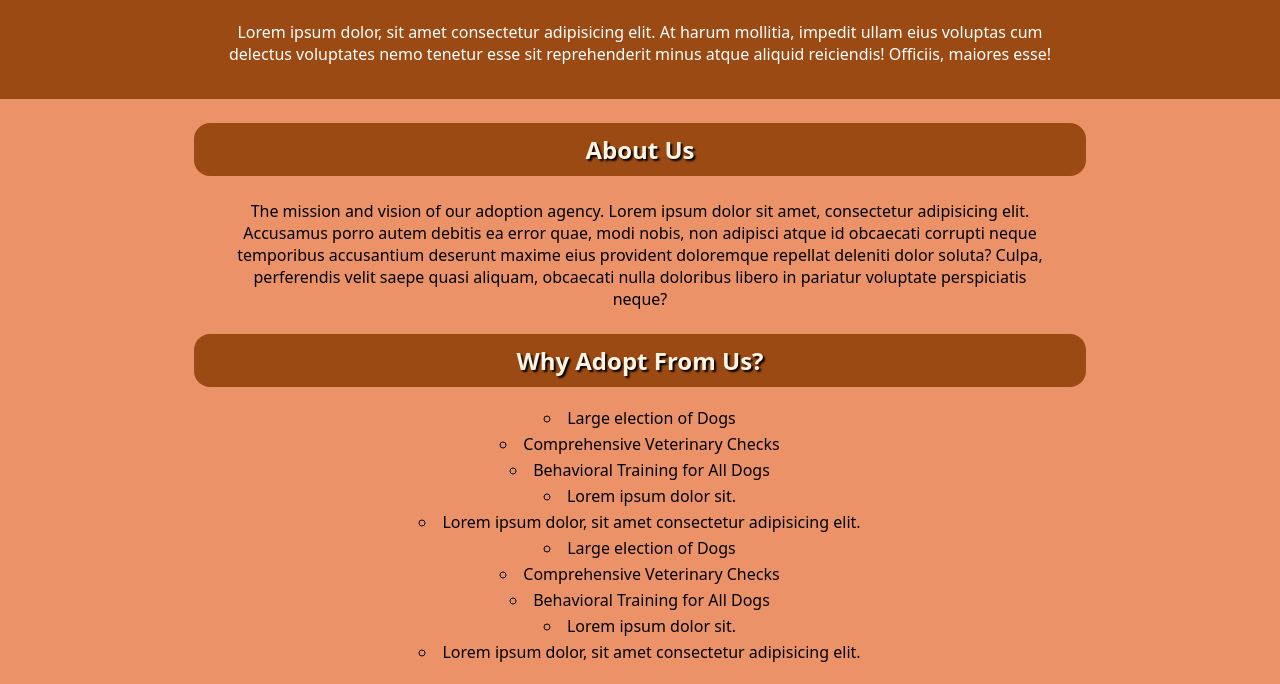
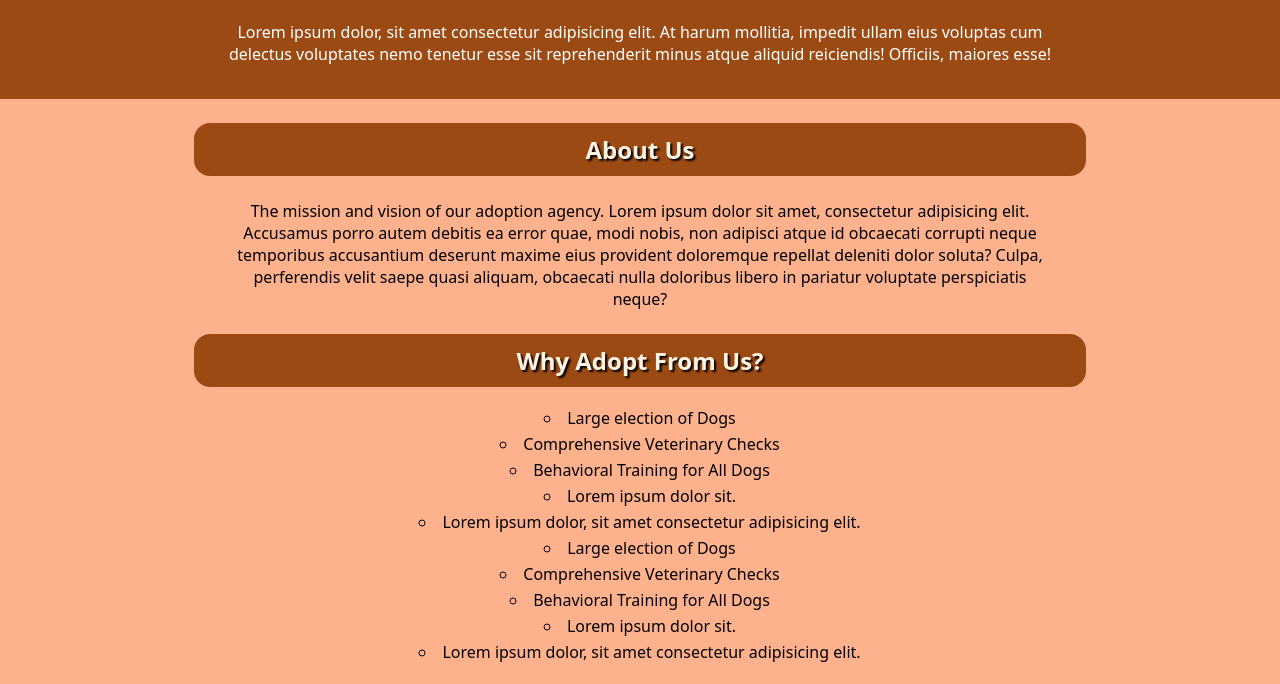
Before and after one commit to hexzoner/Landing-Page, a plain HTML site: page index.html in a window 1280 px wide. Shown: the part 72-756 px from the top of the page. Drawn offline with Linux system fonts and the light colour scheme.

Commit message:
changed background color

```diff
--- a/style.css
+++ b/style.css
@@ -8,7 +8,7 @@ body {
   font-family: system-ui, -apple-system, BlinkMacSystemFont, "Segoe UI", Roboto,
     Oxygen, Ubuntu, Cantarell, "Open Sans", "Helvetica Neue", sans-serif;
 
-  background-color: #ec9269;
+  background-color: #fdb18d;
 }
 
 input,
```
